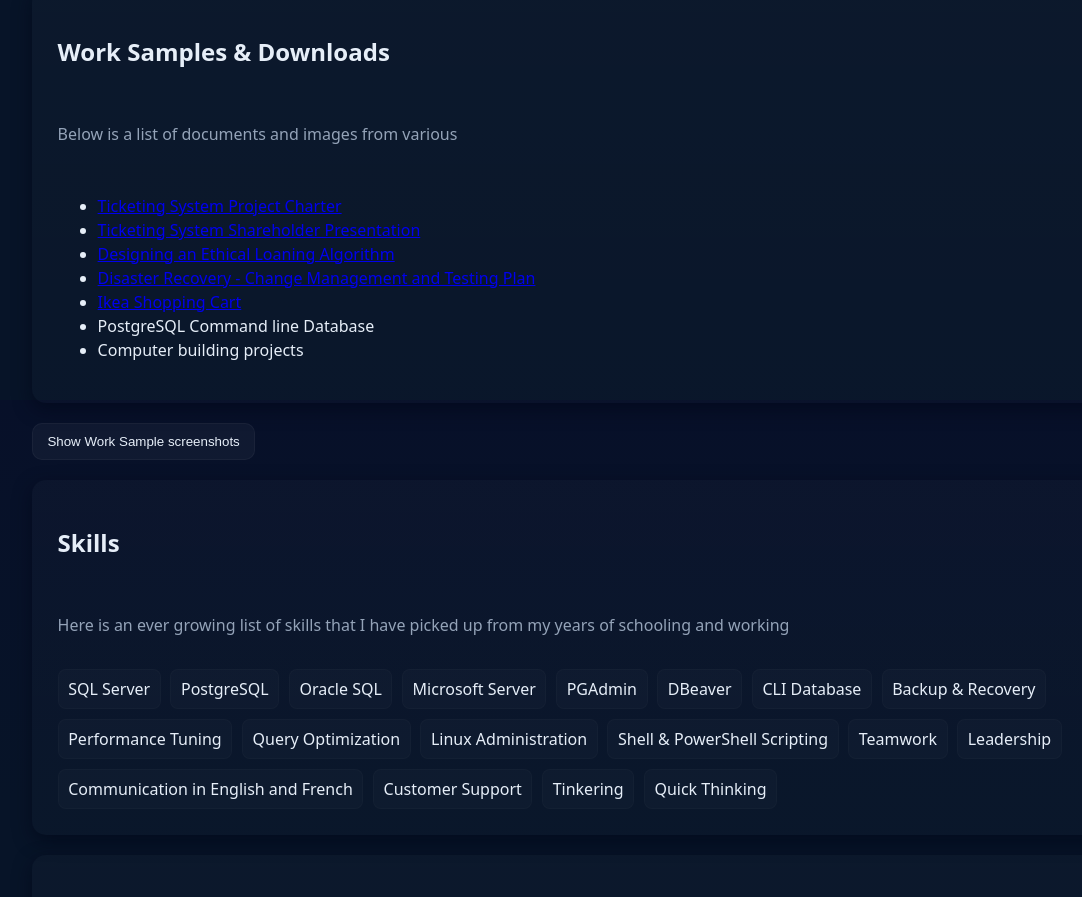
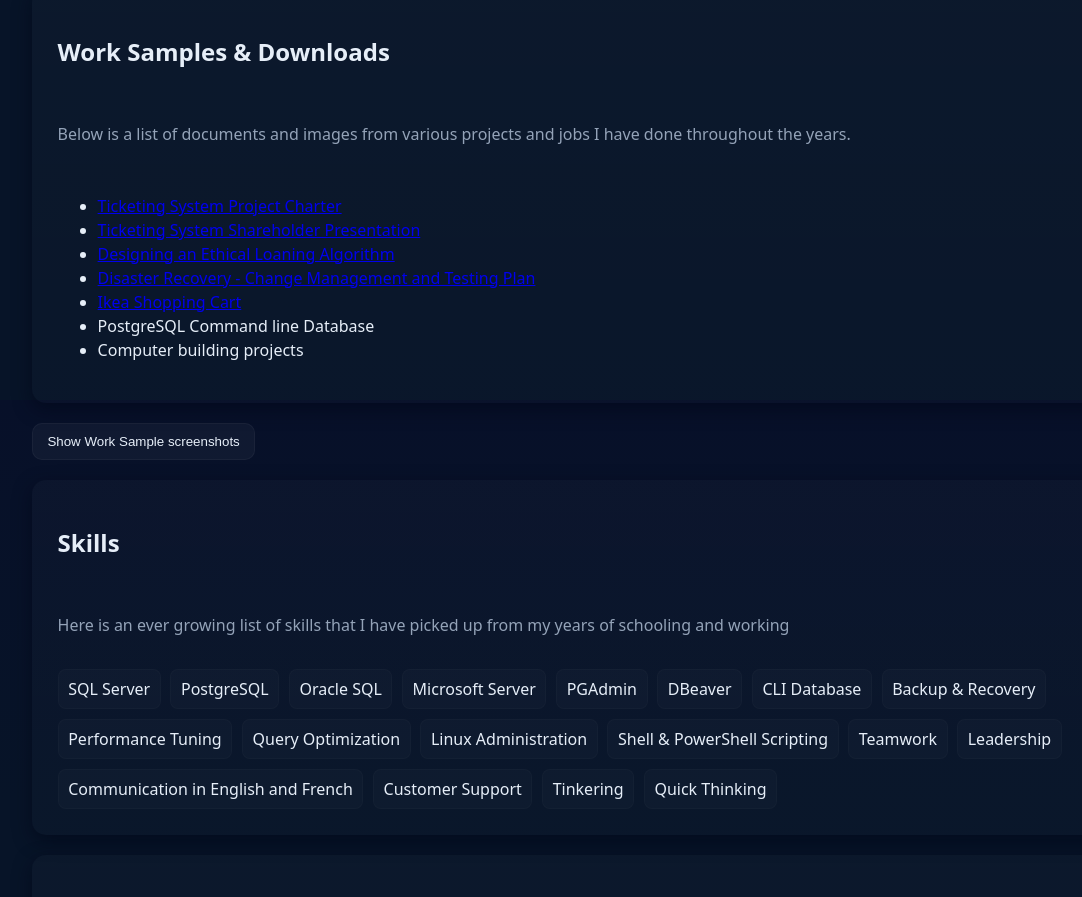
Before and after one commit to AGenericBird/general-projects, a plain HTML site: page main_page.html in a window 1280 px wide. Shown: the part 1200-2097 px from the top of the page, without its empty margins (58-1140 px from the left). Drawn offline with Linux system fonts and the light colour scheme.

Commit message:
Updated Wording

```diff
--- a/main_page.html
+++ b/main_page.html
@@ -106,7 +106,9 @@
 
   <section id="work" class="section card">
     <h2>Work Samples & Downloads</h2>
-        <p class="muted">Below is a list of documents and images from various </p>
+        <p class="muted">Below is a list of documents and images from various projects and jobs I have done throughout the
+          years.
+        </p>
           <ul>
             <li><a href="Documents/Ticketing System Project Charter.docx" download>Ticketing System Project Charter</a></li>
             <li><a href="Documents/Ticketing System - Stakeholder Presentation - Comparison.pptx" download>Ticketing System Shareholder Presentation</a></li>
```
